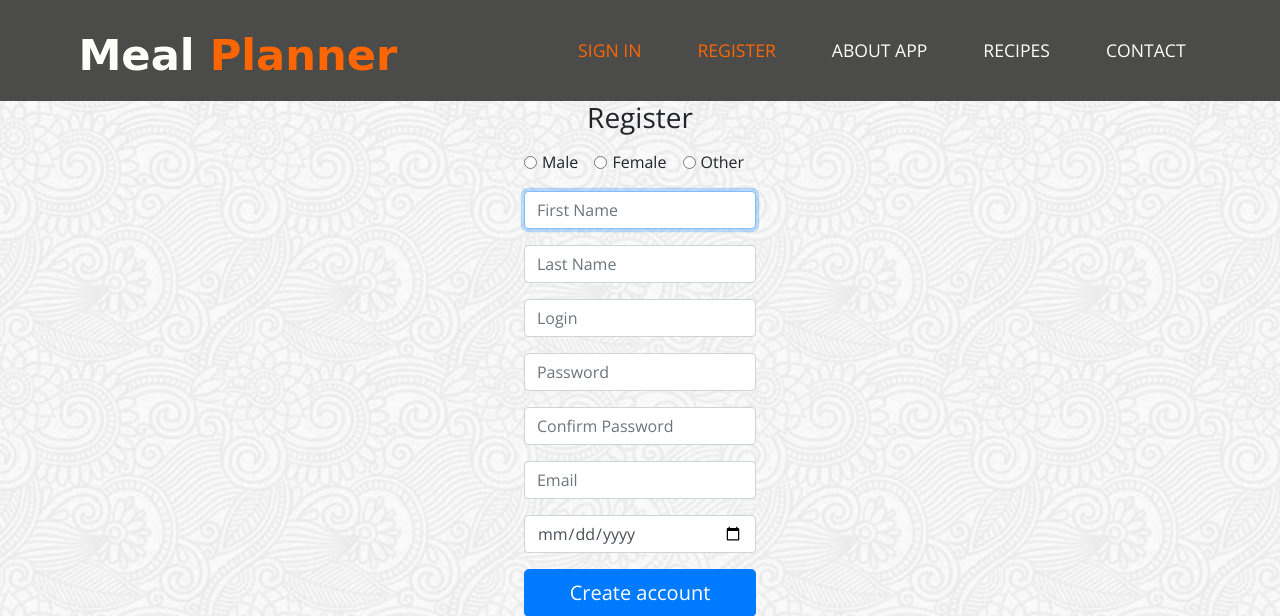
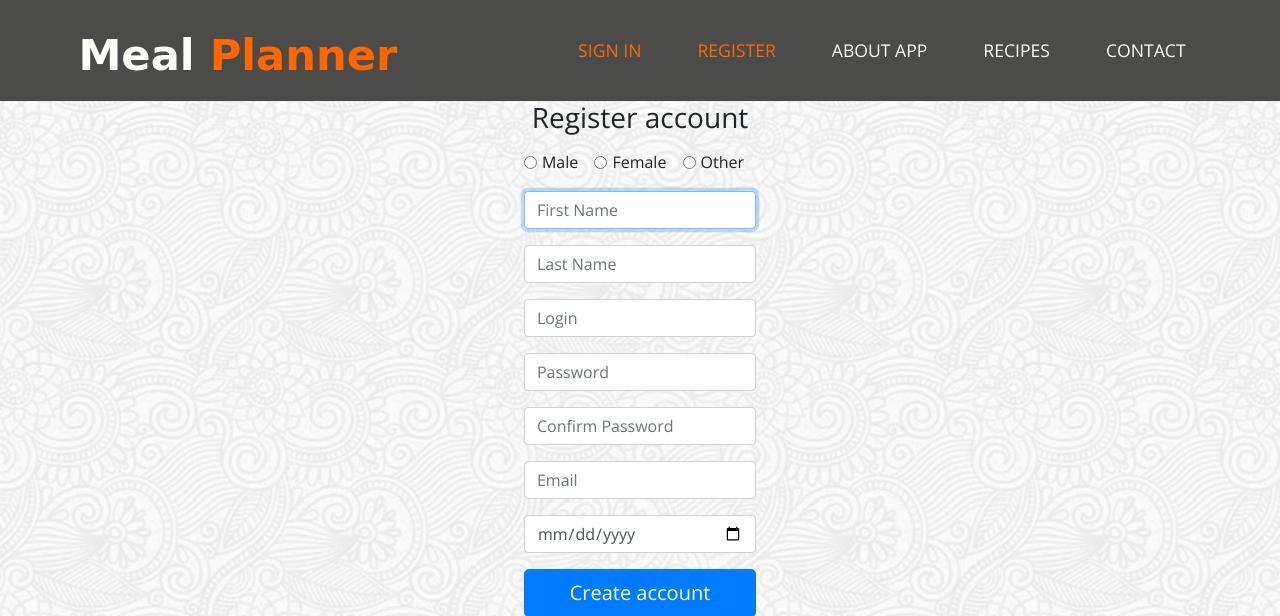
Before and after one commit to RafalCzerwik/SCRUM_LAB-Meal_Planner, a Django app: template jedzonko/templates/registration.html in a window 1280 px wide. Shown: the top 616 px of the page. Run offline with Django 3.2, Linux system fonts and the light colour scheme; the template is opened without the code that fills it, so the values that code supplies are empty; some libraries are stand-ins or nearby versions; some web fonts are replaced.

Commit message:
update registration

```diff
--- a/jedzonko/templates/registration.html
+++ b/jedzonko/templates/registration.html
@@ -1,13 +1,13 @@
 {% extends "index.html" %}
 
-{% block title %}Sign In | {% endblock %}
+{% block title %}Register | {% endblock %}
 
 {% block content %}
 
 <div class="container d-flex justify-content-center align-items-center" style="min-height: 63vh;">
     <form action="{% url 'register' %}" method="post" class="form-signin">
         {% csrf_token %}
-        <h1 class="h3 mb-3 font-weight-normal text-center">Register</h1>
+        <h1 class="h3 mb-3 font-weight-normal text-center">Register account</h1>
         <fieldset class="form-group mb-3">
             <legend class="sr-only">Gender</legend>
             <div class="form-check form-check-inline">
```
